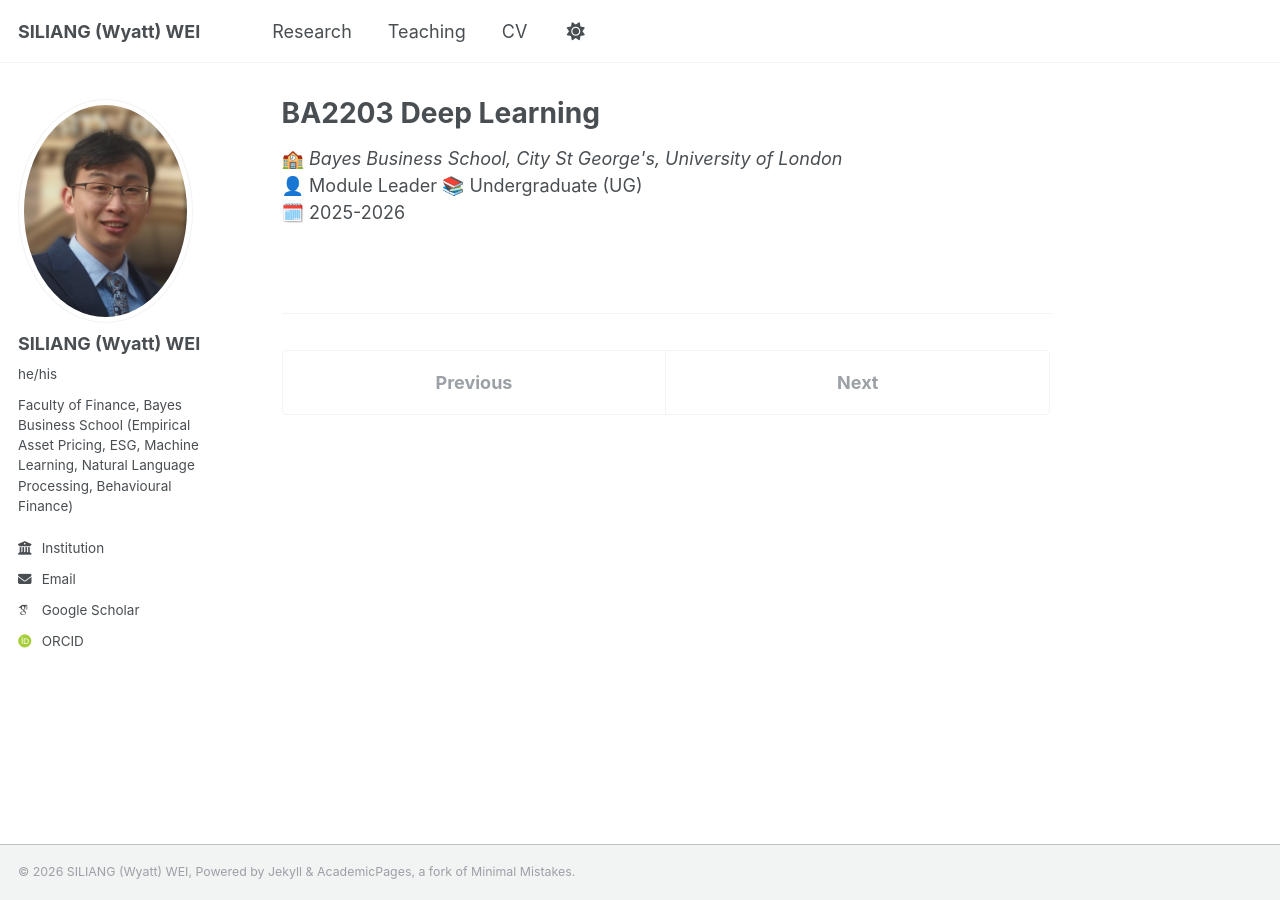
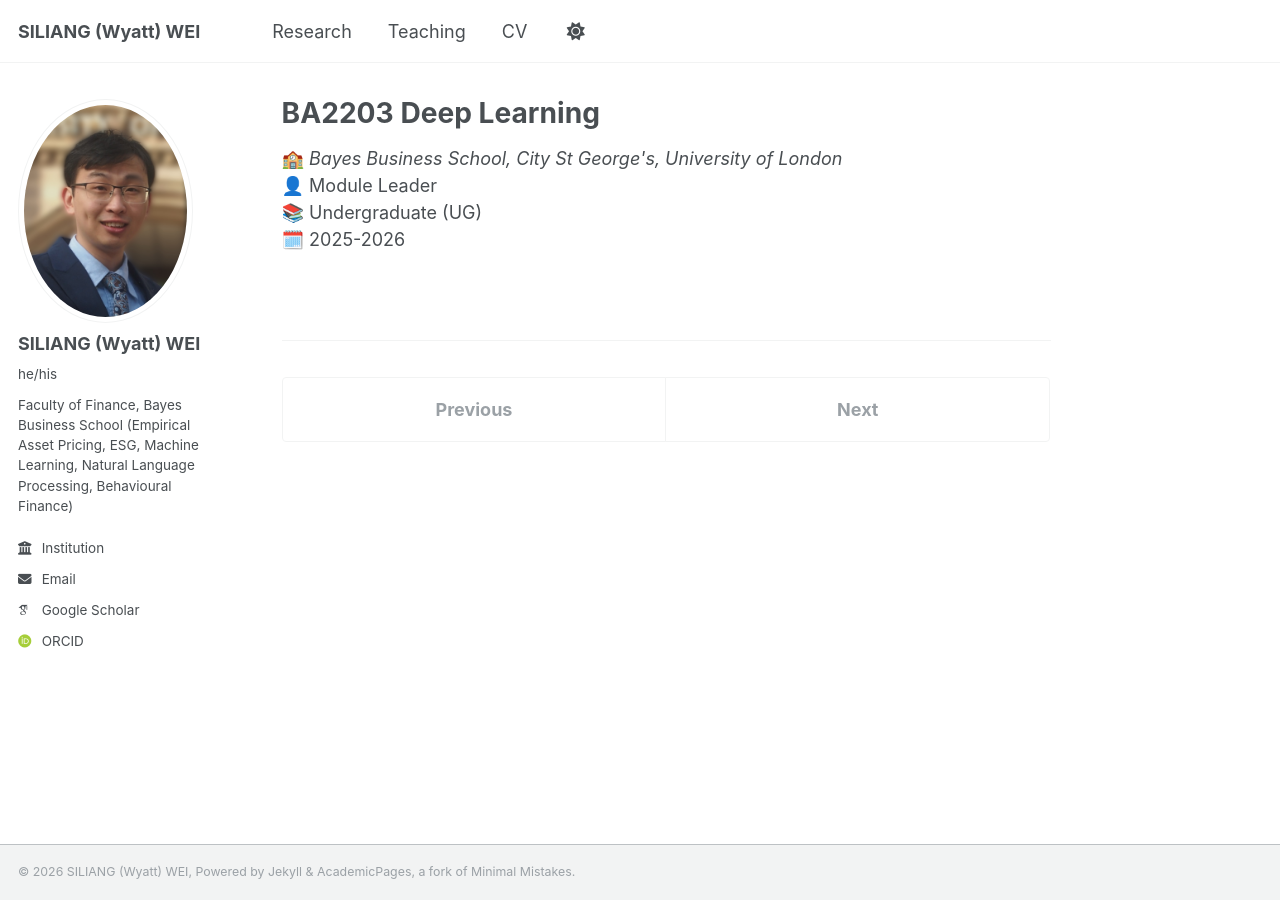
Before and after one commit to wyattswei/wyattswei.github.io, a Jekyll site: the page built from _teaching/10-ba2203-deep-learning.md, in a window 1280 px wide. Built offline with Jekyll 4.4.1, drawn with Linux system fonts in a browser that asks for light colours; some web fonts are replaced.

Commit message:
Change teaching format

```diff
--- a/_includes/archive-single.html
+++ b/_includes/archive-single.html
@@ -44,8 +44,8 @@
               <span>🏫 <i>{{ post.venue }}</i></span><br>
             {% endunless %}
             <span>👤 {{ post.role }}</span> ·
-            <span>📚 {{ post.type }}</span><br> ·
-            <span>🗓️ {{ post.academic_year }}</span><br>
+            <span>📚 {{ post.type }}</span> ·
+            <span>🗓️ {{ post.academic_year }}</span>
           </p>
         {% elsif post.collection == 'publications' %}
           {% if post.venue and post.coauthor %}
--- a/_layouts/single.html
+++ b/_layouts/single.html
@@ -37,10 +37,9 @@ layout: default
         {% if page.collection == 'teaching' %}
           <p>
             <span>🏫 <i>{{ page.venue }}</i></span><br>
-            <span>👤 {{ page.role }}</span>
+            <span>👤 {{ page.role }}</span><br>
             <span>📚 {{ page.type }}</span><br>
-            <span>🗓️ {{ page.academic_year }}</span><br>
-
+            <span>🗓️ {{ page.academic_year }}</span>
           </p>
         {% elsif page.venue and page.coauthor %}
           {% assign coauthors = page.coauthor | markdownify %}
```
